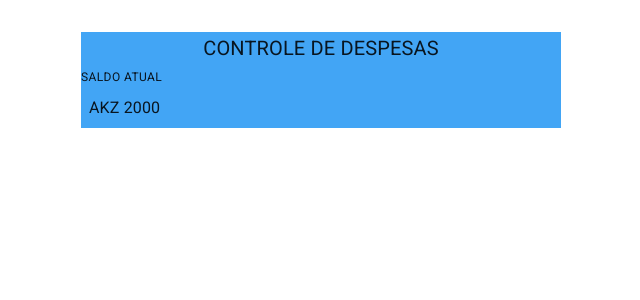
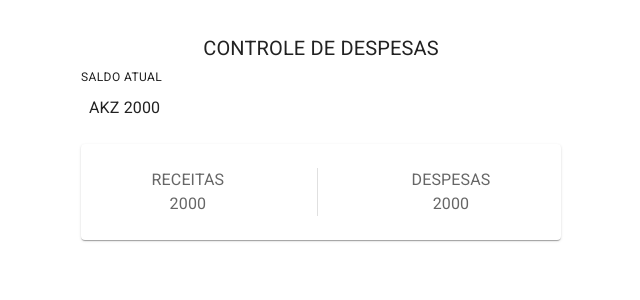
Before and after one commit to PascoalKahamba/financial-manager, a React (Vite) app: page / in a window 1280 px wide. Shown: the top 300 px of the page, without its empty margins (319-959 px from the left). Built offline with nearby package versions, Linux system fonts and the light colour scheme.

Commit message:
I've created the component CompanyBalance

```diff
--- a/src/components/Home.tsx
+++ b/src/components/Home.tsx
@@ -1,4 +1,12 @@
-import { Box, Typography, useTheme } from "@mui/material";
+import {
+  Box,
+  Typography,
+  useTheme,
+  Stack,
+  Paper,
+  styled,
+  Divider,
+} from "@mui/material";
 import React from "react";
 import useGlobalContext from "../hooks/useGlobalContext";
 
@@ -9,12 +17,19 @@ const Home = () => {
     },
   } = useTheme();
 
+  const CompanyBalance = styled(Paper)(({ theme }) => ({
+    backgroundColor: theme.palette.mode === "dark" ? "#1A2027" : "#fff",
+    ...theme.typography.body2,
+    padding: theme.spacing(3),
+    display: "flex",
+    marginBottom: ".5rem",
+    justifyContent: "space-around",
+    color: theme.palette.text.secondary,
+  }));
+
   return (
     <Box component="div">
-      <Box
-        component="div"
-        sx={{ maxWidth: "30rem", margin: "2rem auto", backgroundColor: light }}
-      >
+      <Box component="div" sx={{ maxWidth: "30rem", margin: "2rem auto" }}>
         <Typography variant="h6" sx={{ textAlign: "center" }}>
           CONTROLE DE DESPESAS
         </Typography>
@@ -24,6 +39,26 @@ const Home = () => {
         <Box component="div" sx={{ padding: ".5rem" }}>
           AKZ 2000
         </Box>
+
+        <Box sx={{ width: "100%" }}>
+          <Stack
+            spacing={2}
+            divider={<Divider orientation="vertical" flexItem />}
+          >
+            {" "}
+            <CompanyBalance>
+              <Box component="div" sx={{ textAlign: "center" }}>
+                <Typography>RECEITAS</Typography>
+                <Typography>2000</Typography>
+              </Box>
+              <Divider orientation="vertical" flexItem />
+              <Box component="div" sx={{ textAlign: "center" }}>
+                <Typography>DESPESAS</Typography>
+                <Typography>2000</Typography>
+              </Box>{" "}
+            </CompanyBalance>
+          </Stack>
+        </Box>
       </Box>
     </Box>
   );
```
